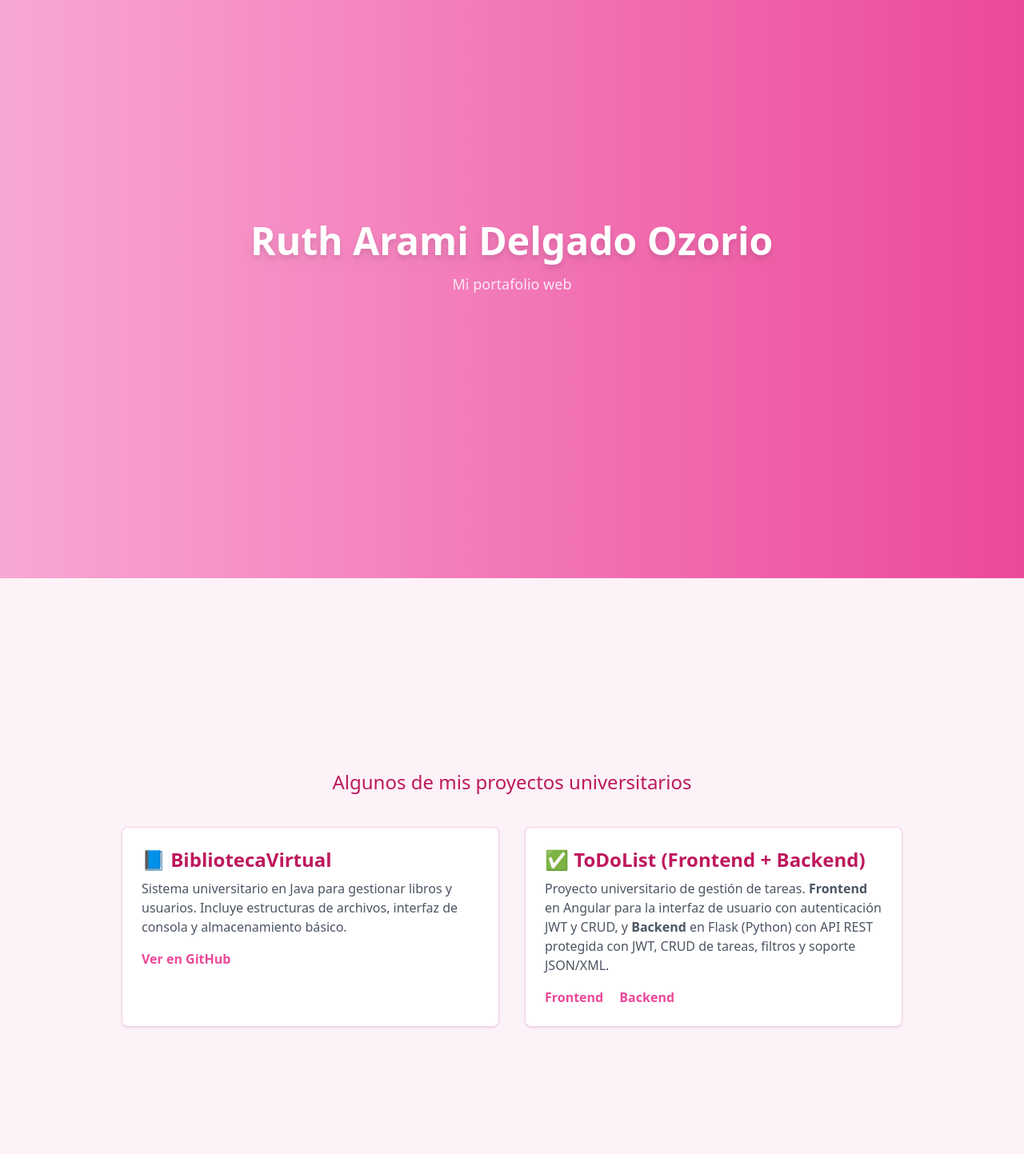
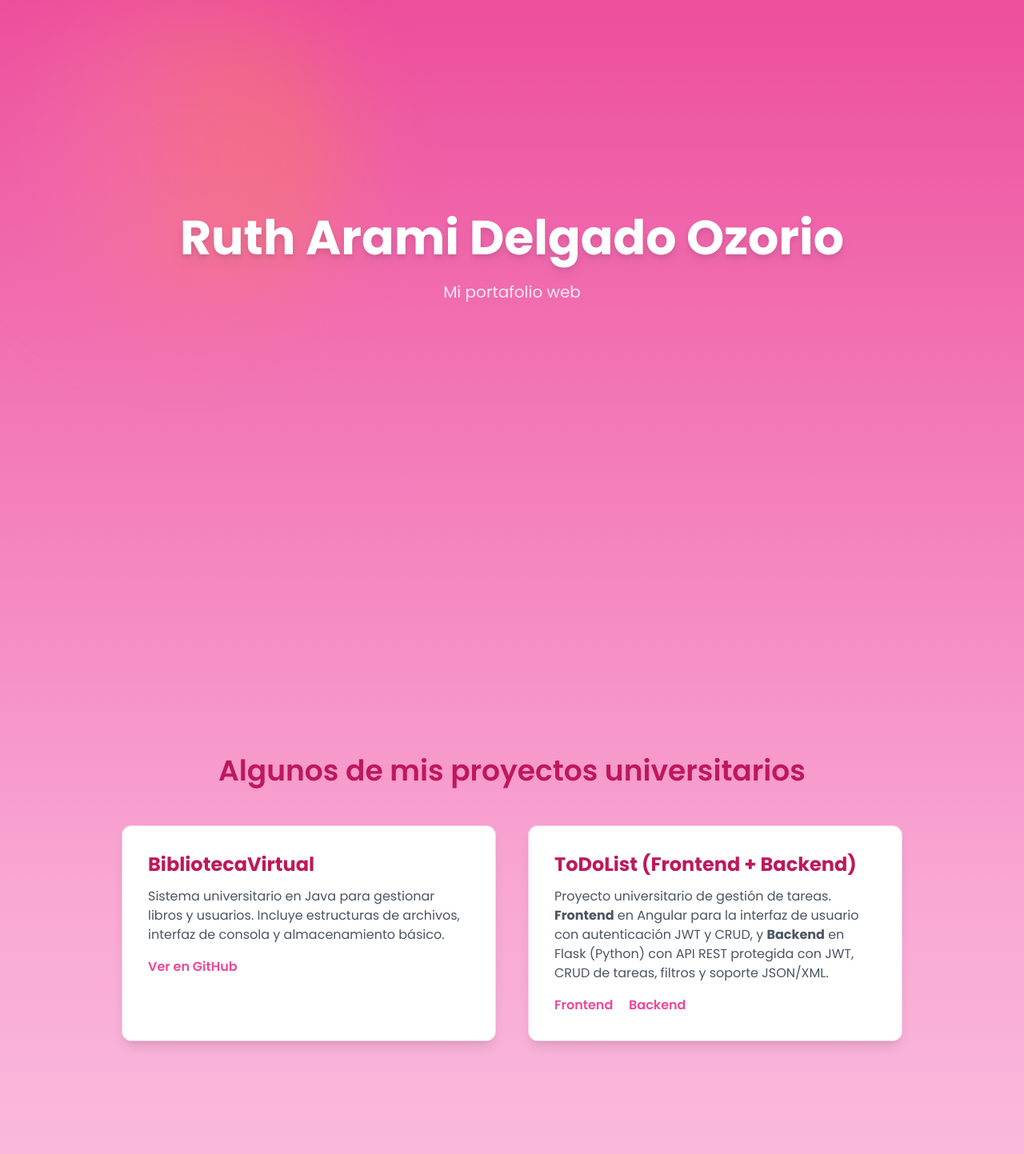
Before and after one commit to rutharamio/rutharamio.github.io, a plain HTML site: page index.html in a window 1280 px wide. Shown: the part 77-1520 px from the top of the page at 80% size. Drawn offline with nearby package versions, Linux system fonts and the light colour scheme.

Commit message:
Mejoras del portafolio

```diff
--- a/index.html
+++ b/index.html
@@ -8,31 +8,53 @@
   <!-- Tailwind CSS vía CDN -->
   <script src="https://cdn.tailwindcss.com"></script>
 
+  <!-- Configuración Tailwind para Poppins -->
+  <link href="https://fonts.googleapis.com/css2?family=Poppins:wght@300;400;600;700&display=swap" rel="stylesheet">
+  <script>
+    tailwind.config = {
+      theme: {
+        extend: {
+          fontFamily: {
+            sans: ['Poppins', 'sans-serif'],
+          }
+        }
+      }
+    }
+  </script>
+
   <!-- Librería AOS para animaciones -->
   <link href="https://unpkg.com/aos@2.3.1/dist/aos.css" rel="stylesheet">
 
   <!-- Font Awesome para íconos -->
   <link rel="stylesheet" href="https://cdnjs.cloudflare.com/ajax/libs/font-awesome/6.4.0/css/all.min.css">
 </head>
-<body class="bg-pink-50 text-gray-800 font-sans">
+<body class="relative bg-gradient-to-b from-pink-500 via-pink-300 to-pink-100 text-gray-800 font-sans">
+
+  <!-- Luces de fondo -->
+  <div class="absolute inset-0 -z-10">
+    <div class="bg-gradient-to-r from-pink-400 to-orange-400 opacity-40 blur-3xl w-96 h-96 rounded-full absolute top-20 left-10"></div>
+    <div class="bg-gradient-to-r from-purple-400 to-pink-500 opacity-30 blur-3xl w-80 h-80 rounded-full absolute bottom-20 right-10"></div>
+  </div>
 
   <!-- Pantalla inicial -->
-  <section class="h-screen flex flex-col items-center justify-center bg-gradient-to-r from-pink-300 to-pink-500">
-    <h1 class="text-5xl font-bold mb-4 text-white drop-shadow-lg" data-aos="zoom-in">Ruth Arami Delgado Ozorio</h1>
-    <p class="text-lg text-pink-100" data-aos="fade-up">Mi portafolio web</p>
+  <section class="h-screen flex flex-col items-center justify-center text-center">
+    <h1 class="text-6xl font-extrabold mb-6 text-white drop-shadow-lg" data-aos="zoom-in">
+      Ruth Arami Delgado Ozorio
+    </h1>
+    <p class="text-xl text-pink-100" data-aos="fade-up">Mi portafolio web</p>
   </section>
 
   <!-- Proyectos -->
   <section class="min-h-screen flex flex-col items-center justify-center">
-  <h2 class="text-2xl text-pink-700 mb-10" data-aos="fade-up">
+    <h2 class="text-4xl font-semibold text-pink-700 mb-12" data-aos="fade-up">
       Algunos de mis proyectos universitarios
     </h2>
 
-  <div class="grid grid-cols-1 md:grid-cols-2 gap-8 max-w-5xl w-full px-6">
+    <div class="grid grid-cols-1 md:grid-cols-2 gap-10 max-w-5xl w-full px-6">
 
       <!-- Proyecto: BibliotecaVirtual -->
-    <div class="bg-white p-6 rounded-lg border border-pink-200 shadow hover:bg-pink-100 transition" data-aos="fade-right">
-      <h3 class="text-2xl font-bold mb-2 text-pink-700">📘 BibliotecaVirtual</h3>
+      <div class="bg-white p-8 rounded-xl border border-pink-200 shadow-lg hover:shadow-xl transition" data-aos="fade-right">
+        <h3 class="text-2xl font-bold mb-3 text-pink-700">BibliotecaVirtual</h3>
         <p class="text-gray-600 mb-4">
           Sistema universitario en Java para gestionar libros y usuarios.
           Incluye estructuras de archivos, interfaz de consola y almacenamiento básico.
@@ -44,8 +66,8 @@
       </div>
 
       <!-- Proyecto: ToDoList -->
-    <div class="bg-white p-6 rounded-lg border border-pink-200 shadow hover:bg-pink-100 transition" data-aos="fade-left">
-      <h3 class="text-2xl font-bold mb-2 text-pink-700">✅ ToDoList (Frontend + Backend)</h3>
+      <div class="bg-white p-8 rounded-xl border border-pink-200 shadow-lg hover:shadow-xl transition" data-aos="fade-left">
+        <h3 class="text-2xl font-bold mb-3 text-pink-700">ToDoList (Frontend + Backend)</h3>
         <p class="text-gray-600 mb-4">
           Proyecto universitario de gestión de tareas.
           <strong>Frontend</strong> en Angular para la interfaz de usuario con autenticación JWT y CRUD,
@@ -68,11 +90,11 @@
 
   <!-- Contacto -->
   <section class="min-h-screen flex flex-col items-center justify-center">
-  <h2 class="text-2xl text-pink-700 mb-10" data-aos="fade-up">
+    <h2 class="text-4xl font-semibold text-pink-700 mb-12" data-aos="fade-up">
       Contáctame
     </h2>
 
-  <div class="grid grid-cols-1 md:grid-cols-2 gap-8 max-w-4xl w-full px-6 text-center">
+    <div class="grid grid-cols-1 md:grid-cols-2 gap-10 max-w-4xl w-full px-6 text-center">
 
       <!-- Columna izquierda -->
       <div class="space-y-6" data-aos="fade-right">
@@ -101,16 +123,6 @@
     </div>
   </section>
 
-  <!-- Script interactividad -->
-  <script>
-    document.getElementById("toggleProyectos").addEventListener("click", () => {
-      document.getElementById("proyectos").classList.toggle("hidden");
-    });
-    document.getElementById("toggleContacto").addEventListener("click", () => {
-      document.getElementById("contacto").classList.toggle("hidden");
-    });
-  </script>
-
   <!-- Script AOS -->
   <script src="https://unpkg.com/aos@2.3.1/dist/aos.js"></script>
   <script>
```
Lines whose indentation alone changed are shown as unchanged.
